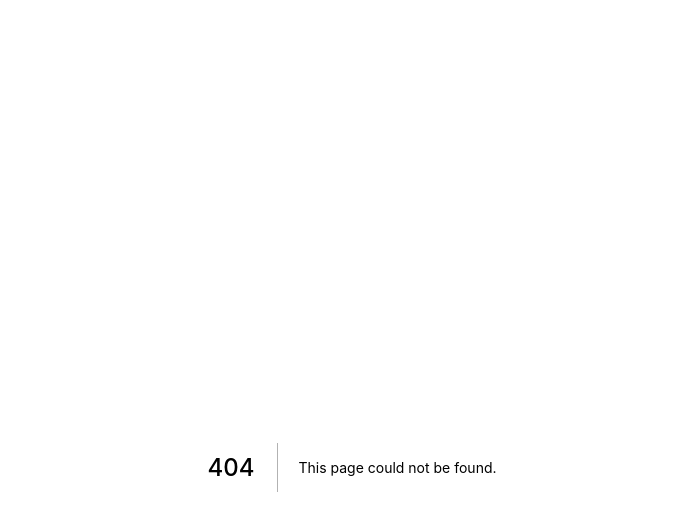
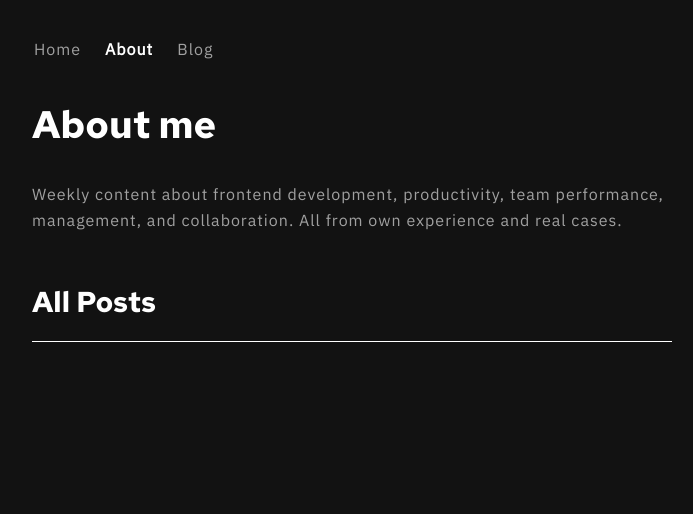
Before and after one commit to kirillkurko/kkurko.dev, a Next.js app: page /about in a window 1280 px wide. Before the commit this address had no page. Shown: the top 514 px of the page, without its empty margins (288-981 px from the left). Built offline with nearby package versions, Linux system fonts and the light colour scheme; a web font is replaced by a local one.

Commit message:
About section added

```diff
--- a/src/components/NavBar/index.tsx
+++ b/src/components/NavBar/index.tsx
@@ -6,6 +6,7 @@ const NavBar = () => {
     <Wrapper className='ml-[-0.60rem]'>
       {/*//<MobileMenu />*/}
       <NavItem href='/' text='Home' />
+      <NavItem href='/about' text='About' />
       <NavItem href='/blog' text='Blog' />
     </Wrapper>
   );
--- a/src/components/NavItem/atoms.ts
+++ b/src/components/NavItem/atoms.ts
@@ -3,7 +3,7 @@ import styled, { css } from 'styled-components';
 export const Link = styled.a<{ isActive: boolean }>`
   cursor: pointer;
   padding: 0.3rem 0.75rem;
-  border-radius: 5px;
+  border-radius: 8px;
 
   &:hover {
     background-color: rgb(234, 234, 234, 0.1);
--- /dev/null
+++ b/src/pages/about/index.tsx
@@ -0,0 +1,29 @@
+import { Content, Header, PostsList, Wrapper } from '@components/Blog/atoms';
+import Head from 'next/head';
+import { PageTitle, Paragraph, SectionTitle } from '@components/atoms';
+import PostPreview from '@components/PostPreview';
+
+export default function Home({ posts }) {
+  return (
+    <Wrapper>
+      <Head>
+        <title>Blog - Kirill Kurko</title>
+        <link rel='icon' href='/favicon.ico' />
+      </Head>
+
+      <Content>
+        <Header>
+          <PageTitle>About me</PageTitle>
+          <Paragraph>
+            Weekly content about frontend development, productivity, team
+            performance, management, and collaboration. All from own experience
+            and real cases.
+          </Paragraph>
+        </Header>
+
+        <SectionTitle>All Posts</SectionTitle>
+        <PostsList></PostsList>
+      </Content>
+    </Wrapper>
+  );
+}
```
